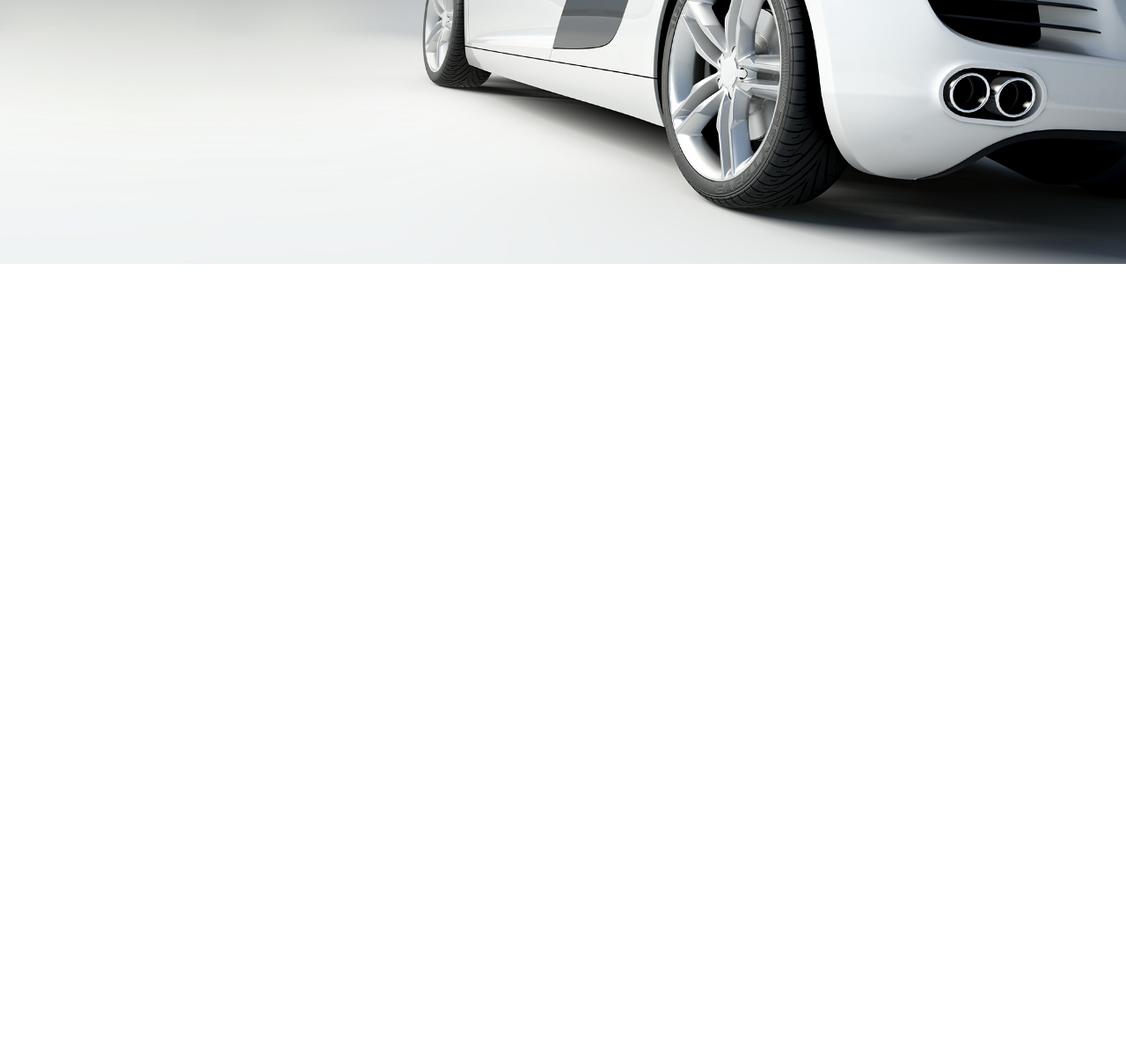
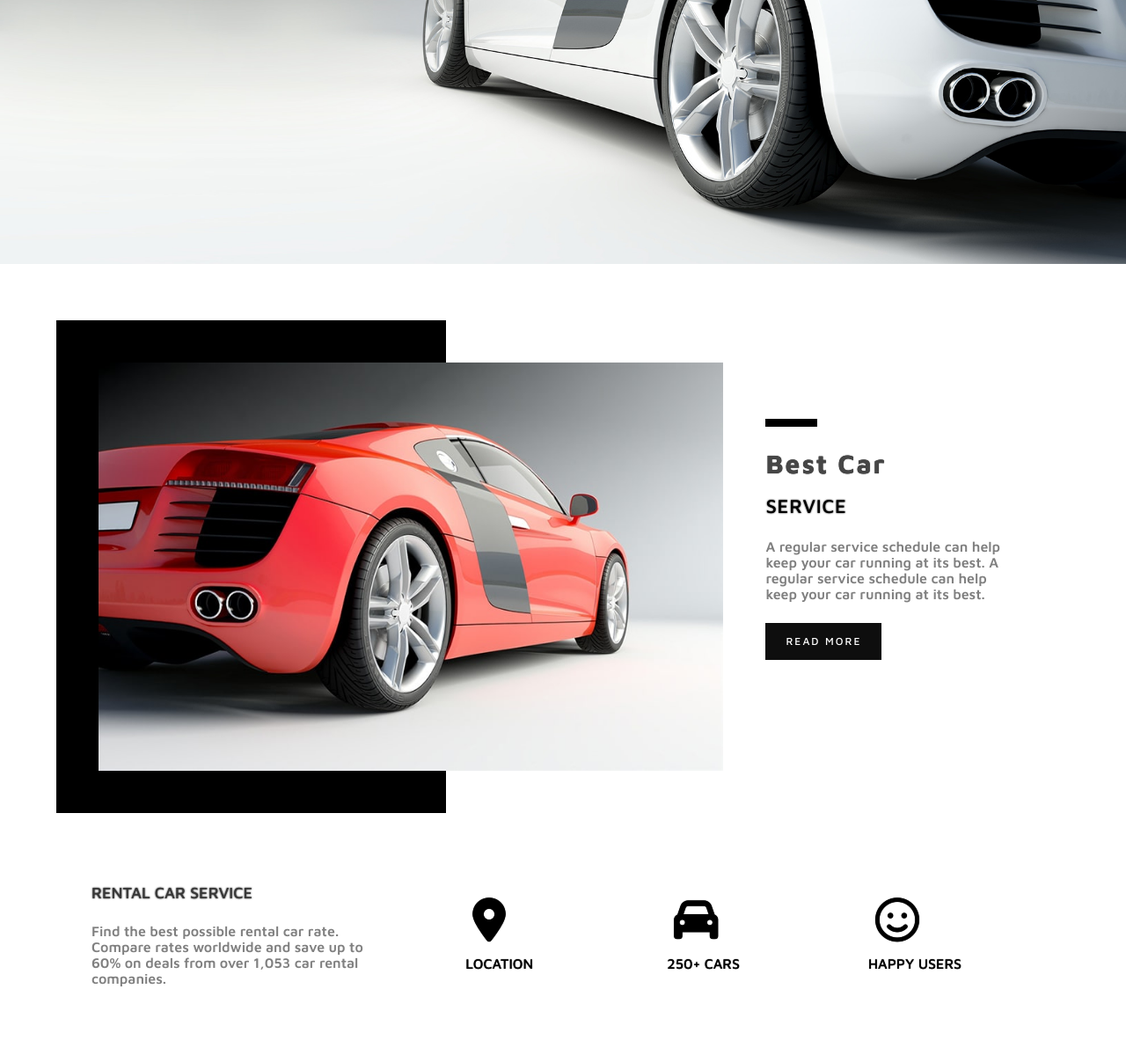
Before and after one commit to IhabMks/PageAgenceVoitureLuxe, a plain HTML site: page index.html in a window 1280 px wide. Shown: the part 500-1699 px from the top of the page at 88% size. Before the commit the page ends 800 px from the top, so only its background shows below. Drawn offline with Linux system fonts and the light colour scheme.

Commit message:
added 2nd section

```diff
--- a/asset/css/style.css
+++ b/asset/css/style.css
@@ -1,18 +1,53 @@
 * {
-        margin: 0;
-        font-family: 'Maven Pro', sans-serif;
-    }
+	box-sizing: border-box;
+	margin: 0;
+	font-family: 'Maven Pro', sans-serif;
+}
+
+
+/*===============================Header===============================*/
+
 
 #header {
     background-image: url("../image/sujet2_template_image0.jpg");
     background-repeat: no-repeat;
     background-size: 100% 100%;
     height: 100vh;
+    margin-bottom: 4rem;
 }
+/*
+https://codepen.io/MattgyverTV/pen/LRmero
+.mask:hover{
+	color: #111;
+            background: red;
+            box-shadow: 0 0 100px red;
+}
+.mask {
+    position: relative;
+    width: 187px;
+    height: 50px;
+    margin: 351px 63px 0 0;
+    border-radius: 50% / 28%;
+    color: white;
+    text-align: center;
+    text-indent: .1em;
+    opacity: .7;
+    float: right;
+    transition: 2s;
+    }
+.mask:before {
+	content: '';
+    position: absolute;
+    bottom: 30%;
+    right: -14%;
+    left: -24%;
+    background: inherit;
+    border-radius: 22% / 62%;
+    }*/
 .nav-bar {
 	position: absolute;
 	overflow: hidden;
-	padding: 0 40px 0 40px;
+	padding: 0 2rem 0 3rem;
 	min-width: -webkit-fill-available;
 	font-size: 16px;
 	text-shadow: black 0.1em 0.1em 0.2em;
@@ -21,11 +56,12 @@
 }
 .nav-bar #logo{
 	font-size: 25px;
+
 }
 
-/*.nav-bar a {
+.nav-bar a {
   color: white;
-  padding: 14px 16px;
+  padding: .7rem 1rem;
   text-decoration: none;
   float: right;
   transition: .5s;
@@ -33,12 +69,9 @@
 
 .nav-bar a:hover {
   transform: translateY(5px);
-}*/
-.nav-bar #logo{
-	font-size: 25px;
 }
 
-.nav-bar li {
+/*.nav-bar li {
   float: left;
 }
 
@@ -53,7 +86,7 @@
 
 .nav-bar li a:hover {
   transform: translateY(5px);
-}
+}*/
 #header-titre{
 	position: absolute;
 	margin: 11rem 0 0 4rem;
@@ -70,3 +103,119 @@
 	max-width: 7em;
 	overflow: hidden;
 }
+
+
+
+/*===============================service_Section===============================*/
+#service, #service p {
+	font-weight: 600;
+	color: gray;
+	font-size: 16px;
+}
+.upper{
+	height: 70vh;
+	padding: 0 4rem;
+	margin-bottom: 2rem;
+}
+.upper:after {
+  content: "";
+  display: table;
+  clear: both;
+}
+.lower{
+	height: 30vh;
+	padding: 0 4rem;
+    margin-bottom: 2rem;
+}
+.upper .left{
+	float: left;
+	width: 70%;
+	height: 100%;
+	background-image: linear-gradient(90deg, black 55%, white 45%);
+}
+.upper .right{
+	float: left;
+	width: 30%;
+	height: 100%;
+	padding-top: 7rem;
+}
+.upper .right > * , .lower .left > *{
+	margin-bottom: 1.5rem;
+}
+.upper .right h2{
+	font-size: 30px;
+	color: rgb(70,70,70);
+	text-transform: capitalize;
+	letter-spacing: 2px;
+	margin-bottom: 1.1rem;
+	text-shadow: black 0 0 1px;
+}
+.upper .right h3{
+	color: rgb(0, 0, 0);
+	text-transform: uppercase;
+	font-size: 22px;
+	font-weight: 500;
+	letter-spacing: 0.8px;
+	text-shadow: black 0 0 2px;
+}
+.upper img{
+	padding: 3rem;
+	width: 100%;
+	height: 100%;
+}
+.upper .right hr {
+	width: 17%;
+	border:none;
+  	border-top:0.6rem black solid;
+}
+.service-button{
+	display: inline-block;
+	background: rgb(14, 14, 14);
+	color: rgb(255, 255, 255);
+	border: 1px solid transparent;
+	padding: 0 22px;
+    text-transform: uppercase;
+	font-weight: 500;
+    font-size: 12px;
+    line-height: 40px;
+    letter-spacing: 2px;
+    cursor: pointer;
+    transition: 0.1s all linear;
+    /*box-shadow: 0px 0px 0px 1px white inset;    Proposition*/
+}
+.service-button:hover{
+	background-color: #484848;
+}
+.lower .left{
+	float: left;
+	width: 39%;
+	height: 100%;
+	padding: 3rem 0 0 2.5rem;
+}
+
+.lower .left h3{
+	text-transform: uppercase;
+	font-size: 18px;
+	color: rgb(55,55,55);
+	font-weight: 500;
+	text-shadow: black 0 0 2px;
+}
+.lower .right{
+	float: left;
+	width: 61%;
+	height: 100%;
+	padding: 4rem 0 0 1rem;
+}
+.lower .right div {
+	float: left;
+	width: 33.33%;
+	display: grid;
+	text-transform: uppercase;
+	color: black;
+	text-shadow: black 0 0 1px;
+	font-weight: 500;
+}
+.lower .right .icon {
+	font-size: 50px;
+	margin: 0 0 1rem 0.5rem;
+}
--- a/asset/image/style.css
+++ /dev/null
@@ -1,10 +0,0 @@
-* {
-        margin: 0;
-    }
-
-#header {
-    background-image: url('./asset/images/template1.jpg');
-}
-p {
-	color:red;
-}
--- a/index.html
+++ b/index.html
@@ -5,25 +5,58 @@
   <title>Agence-location-voiture-luxe</title>
   <link rel="stylesheet" href="./asset/css/style.css">
   <link href="https://fonts.googleapis.com/css2?family=Maven+Pro:wght@400;500;600;700&display=swap" rel="stylesheet">
+  <script src="https://kit.fontawesome.com/05c5bcd3a0.js" crossorigin="anonymous"></script>
 </head>
 <body>
 <header id="header">
-  <ul class="nav-bar">
+  <!--<div class="mask"></div>   Experimentation-->
+  <!--<ul class="nav-bar">
     <li><a id = "logo" href="#home">logo</a></li>
     <li style="float:right"><a href="#home">JOUER</a></li>
     <li style="float:right"><a href="#home">HOME</a></li>
-  </ul>
-  <!--<nav class="nav-bar">
-  <a id = "logo" style="float:left" href="home">logo</a>
-  <a href="#cowsbulls">JOUER</a>
-  <a href="home">HOME</a>-->
-</nav>
+  </ul>-->
+  <nav class="nav-bar">
+    <a id = "logo" style="float:left" href="home">logo</a>
+    <a href="#cowsbulls">JOUER</a>
+    <a href="home">HOME</a>
+  </nav>
   <div id="header-titre">
     <p>Car Service</p>
     <h1>Travel in luxury and style</h1>
   </div>
 </header>
-<main></main>
+<main>
+  <section id="service">
+
+    <div class="upper">
+      <div class="left">
+        <img src="./asset/image/sujet2_template_image1.jpg">
+      </div>
+      <div class="right">
+        <hr>
+        <h2>best car</h4>
+        <h3>service</h5>
+        <p style="width: 80%;">A regular service schedule can help keep your car running at its best. A regular service schedule can help keep your car running at its best.</p>
+        <a class="service-button">Read More</a>
+      </div>
+    </div>
+
+    <div class="lower">
+      <div class="left">
+        <div><h3>rental car service</h3></div>
+        <p style="width: 80%;">Find the best possible rental car rate. Compare rates worldwide and save up to 60% on deals from over 1,053 car rental companies.</p>
+      </div>
+      <div class="right">
+        <div><i class="fas fa-map-marker-alt icon"></i>Location</div>
+        <div><i class="fas fa-car icon"></i>250+ Cars</div>
+        <div><i class="far fa-smile icon"></i>Happy users</div>
+      </div>
+    </div>
+  </section>
+  <section id="rental"></section>
+  <section id="about"></section>
+  <section id="showcase"></section>
+</main>
 <footer></footer>
 </body>
 
```
